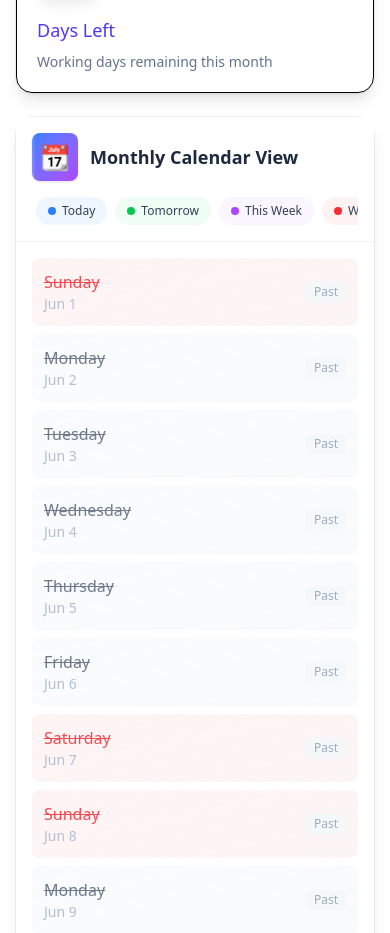
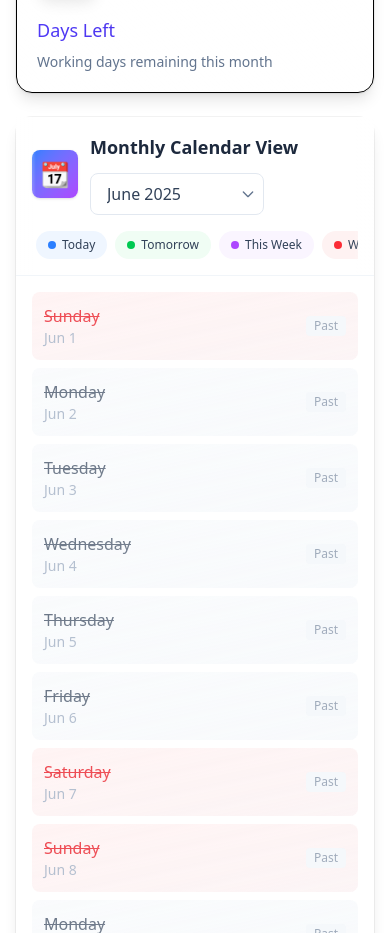
Before and after one commit to programmercodee/date_cal, a React (Vite) app: page / in a window 390 px wide. Shown: the part 2420-3353 px from the top of the page. Built offline with nearby package versions, Linux system fonts and the light colour scheme.

Commit message:
next mon details

```diff
--- a/src/components/WeekdayTracker/index.jsx
+++ b/src/components/WeekdayTracker/index.jsx
@@ -137,6 +137,7 @@ export default function WeekdayTracker() {
   const [weekdaysTillToday, setWeekdaysTillToday] = useState(0);
   const [remainingWeekdays, setRemainingWeekdays] = useState(0);
   const [currentTime, setCurrentTime] = useState(new Date());
+  const [selectedMonth, setSelectedMonth] = useState(new Date()); // Add this state
   const [isVisible, setIsVisible] = useState(false);
   const [timeToNextSaturday, setTimeToNextSaturday] = useState({
     days: 0,
@@ -443,14 +444,30 @@ export default function WeekdayTracker() {
     return { text: `${format(date, "MMM d")} (${daysUntil}d)`, color: "bg-slate-100 text-slate-600" };
   };
 
-  // Calculate dates for the month
+  // Add function to generate month options
+  const getMonthOptions = () => {
+    const options = [];
+    const currentDate = new Date();
+
+    // Generate options for current month and next 12 months
+    for (let i = 0; i < 13; i++) {
+      const date = new Date(currentDate.getFullYear(), currentDate.getMonth() + i, 1);
+      options.push({
+        value: date,
+        label: format(date, "MMMM yyyy")
+      });
+    }
+    return options;
+  };
+
+  // Update the useEffect for calculating dates to use selectedMonth
   useEffect(() => {
-    const today = new Date();
-    const startOfMonth = new Date(getYear(today), getMonth(today), 1);
-    const endOfMonth = new Date(getYear(today), getMonth(today) + 1, 0);
+    const startOfMonth = new Date(getYear(selectedMonth), getMonth(selectedMonth), 1);
+    const endOfMonth = new Date(getYear(selectedMonth), getMonth(selectedMonth) + 1, 0);
 
     const allDays = eachDayOfInterval({ start: startOfMonth, end: endOfMonth });
     const weekdays = allDays.filter((day) => !isWeekend(day));
+    const today = new Date();
     const passedWeekdays = weekdays.filter((day) => day <= today);
 
     // Calculate remaining weekends with proper date comparison
@@ -470,7 +487,7 @@ export default function WeekdayTracker() {
       saturdays: remainingSaturdays,
       sundays: remainingSundays
     });
-  }, [currentTime]);
+  }, [selectedMonth, currentTime]); // Add selectedMonth to dependencies
 
   // Update time and countdown every second
   useEffect(() => {
@@ -1073,9 +1090,30 @@ export default function WeekdayTracker() {
                     <div className="flex flex-col sm:flex-row items-start sm:items-center justify-between gap-4">
                       <div className="flex items-center gap-3">
                         <span className="text-2xl sm:text-3xl bg-gradient-to-br from-blue-500 to-purple-500 p-2 rounded-lg shadow-sm">📆</span>
-                        <h2 className="text-lg sm:text-xl font-bold text-slate-800">
-                          Monthly Calendar View
-                        </h2>
+                        <div className="flex flex-col sm:flex-row items-start sm:items-center gap-3">
+                          <h2 className="text-lg sm:text-xl font-bold text-slate-800">
+                            Monthly Calendar View
+                          </h2>
+                          {/* Add Month Selector Dropdown */}
+                          <div className="relative">
+                            <select
+                              value={selectedMonth.toISOString()}
+                              onChange={(e) => setSelectedMonth(new Date(e.target.value))}
+                              className="appearance-none bg-white border border-slate-200 rounded-lg px-4 py-2 pr-8 text-slate-700 font-medium focus:outline-none focus:ring-2 focus:ring-blue-500 focus:border-transparent cursor-pointer hover:border-blue-300 transition-colors"
+                            >
+                              {getMonthOptions().map((option) => (
+                                <option key={option.value.toISOString()} value={option.value.toISOString()}>
+                                  {option.label}
+                                </option>
+                              ))}
+                            </select>
+                            <div className="absolute inset-y-0 right-0 flex items-center px-2 pointer-events-none">
+                              <svg className="w-4 h-4 text-slate-500" fill="none" stroke="currentColor" viewBox="0 0 24 24">
+                                <path strokeLinecap="round" strokeLinejoin="round" strokeWidth={2} d="M19 9l-7 7-7-7" />
+                              </svg>
+                            </div>
+                          </div>
+                        </div>
                       </div>
 
                       {/* Scrollable Labels Container */}
@@ -1113,6 +1151,7 @@ export default function WeekdayTracker() {
                         const isWeekendDay = isSaturday(day) || isSunday(day);
                         const isCurrentDay = isToday(day);
                         const isPastDay = isAfter(startOfToday(), day);
+                        const isSelectedMonth = getMonth(day) === getMonth(selectedMonth);
                         const daysUntil = getDaysUntilLabel(day);
                         const timeUntil = getTimeUntil(day);
                         const sectionCountdown = getSectionCountdown(day);
@@ -1122,6 +1161,7 @@ export default function WeekdayTracker() {
                             key={idx}
                             className={`
                               p-3 rounded-lg relative group
+                              ${!isSelectedMonth ? 'opacity-50' : ''}
                               ${isWeekendDay
                                 ? isPastDay
                                   ? 'bg-red-100/50'
```
